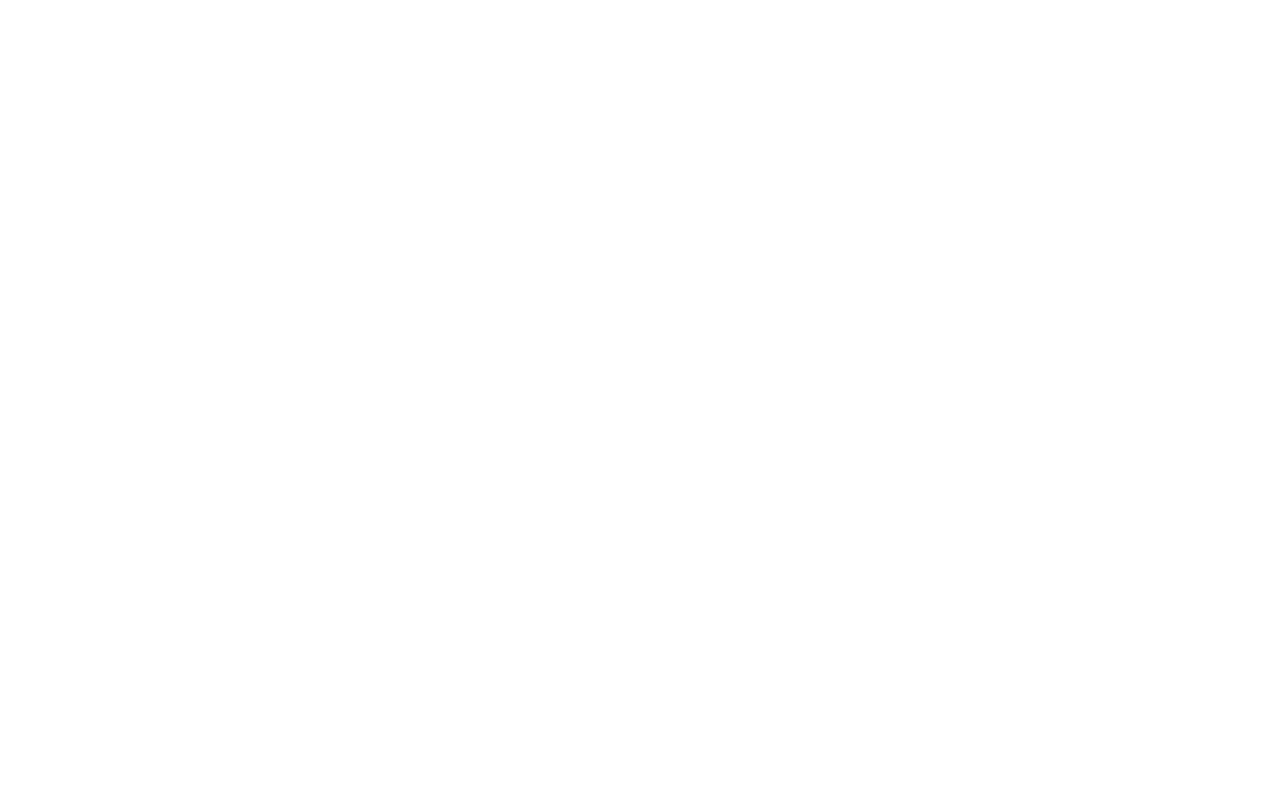
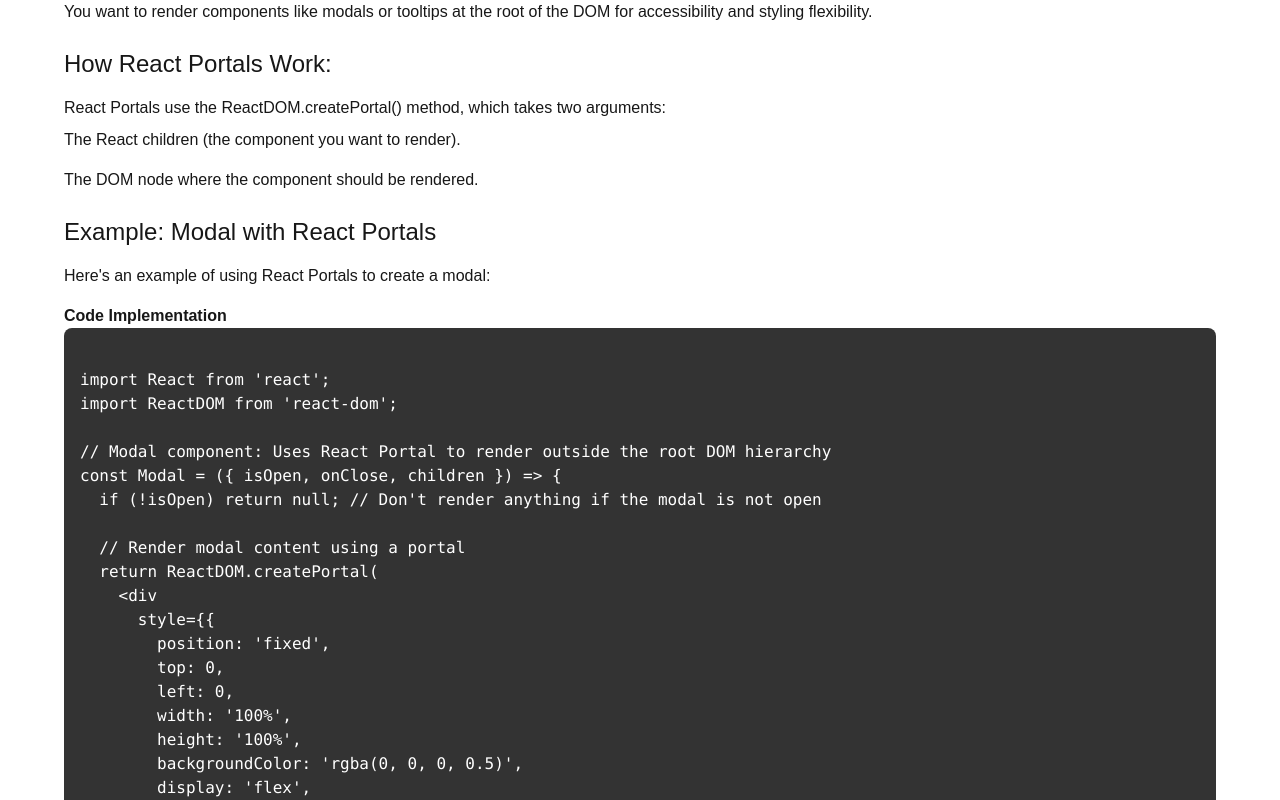
Before and after one commit to Cham-X/interview, a Next.js app: page /answersix in a window 1280 px wide. Shown: the part 280-1080 px from the top of the page. Before the commit the page ends 800 px from the top, so only its background shows below. Built offline with nearby package versions, Linux system fonts and the light colour scheme.

Commit message:
answersix updated

```diff
--- a/app/answersix/page.tsx
+++ b/app/answersix/page.tsx
@@ -2,8 +2,145 @@
 
 const page = () => {
   return (
-    <div>
-      djdj
+    <div className='p-16'>
+          <h1 className='text-bold text-2xl'>React Portals:</h1>
+          <p className='text-justify py-4'>
+        React Portals provide a way to render a component's content outside of its parent DOM hierarchy while still retaining React's event handling. This is useful for situations where you need a component to visually or logically exist in a different part of the DOM tree, such as modals, tooltips, or dropdowns.
+      </p>
+      <h1 className='text-bold text-2xl'>Why Use React Portals?</h1>
+      <p>React Portals are particularly helpful when:</p>
+          <ul>
+              <li>You need to break out of the parent container's overflow, z-index, or positioning constraints.
+              </li>
+              <li>
+                 You want to render components like modals or tooltips at the root of the DOM for accessibility and styling flexibility.
+              </li>
+          </ul>
+      <h1 className='text-bold text-2xl py-4'>How React Portals Work:</h1>
+      <p>React Portals use the ReactDOM.createPortal() method, which takes two arguments:</p>
+          <ul>
+              <li>The React children (the component you want to render).</li>
+              <li>The DOM node where the component should be rendered.</li>
+          </ul>
+          <div className='py-4 '>
+              <h1 className='text-bold text-2xl'>Example: Modal with React Portals</h1>
+              <p className='text-justify py-4'>Here's an example of using React Portals to create a modal:</p>
+              <p className='font-bold'>Code Implementation</p>
+                <div className="overflow-x-auto bg-[#333] text-white p-4 rounded-lg mb-6">
+
+    <code className="whitespace-pre text-sm sm:text-base">
+
+ {`
+import React from 'react';
+import ReactDOM from 'react-dom';
+
+// Modal component: Uses React Portal to render outside the root DOM hierarchy
+const Modal = ({ isOpen, onClose, children }) => {
+  if (!isOpen) return null; // Don't render anything if the modal is not open
+
+  // Render modal content using a portal
+  return ReactDOM.createPortal(
+    <div
+      style={{
+        position: 'fixed',
+        top: 0,
+        left: 0,
+        width: '100%',
+        height: '100%',
+        backgroundColor: 'rgba(0, 0, 0, 0.5)',
+        display: 'flex',
+        alignItems: 'center',
+        justifyContent: 'center',
+      }}
+    >
+      <div
+        style={{
+          backgroundColor: '#fff',
+          padding: '20px',
+          borderRadius: '8px',
+          textAlign: 'center',
+          maxWidth: '400px',
+          width: '90%',
+        }}
+      >
+        <h2>Modal Content</h2>
+        {children}
+        <button
+          style={{
+            marginTop: '20px',
+            padding: '10px 20px',
+            border: 'none',
+            borderRadius: '5px',
+            backgroundColor: '#007BFF',
+            color: '#fff',
+            cursor: 'pointer',
+          }}
+          onClick={onClose}
+        >
+          Close
+        </button>
+      </div>
+    </div>,
+    document.body // Render the modal content outside the root DOM
+  );
+};
+
+// Main App component
+const App = () => {
+  const [isModalOpen, setIsModalOpen] = React.useState(false);
+
+  return (
+    <div style={{ padding: '20px', textAlign: 'center' }}>
+      <h1>React Portals Example</h1>
+      <button
+        style={{
+          padding: '10px 20px',
+          border: 'none',
+          borderRadius: '5px',
+          backgroundColor: '#28a745',
+          color: '#fff',
+          cursor: 'pointer',
+        }}
+        onClick={() => setIsModalOpen(true)}
+      >
+        Open Modal
+      </button>
+
+      <Modal isOpen={isModalOpen} onClose={() => setIsModalOpen(false)}>
+        <p>This modal is rendered using React Portals!</p>
+      </Modal>
+    </div>
+  );
+};
+
+export default App;
+
+
+`}
+                  </code>
+                  </div>
+          </div>
+          <div>
+              <h1 className='font-bold mt-4'>Explanation</h1>
+              <ul>
+          <li><strong>Modal Component:</strong>
+            <ul>
+              <li>Accepts isOpen to determine if it should be rendered.</li>
+              <li>Uses ReactDOM.createPortal to render the modal outside the root DOM.</li>
+            </ul>
+           </li>
+                  <li>
+            <strong> App Component:</strong>
+            <ul>
+              <li>Contains the isModalOpen state to manage the modal's visibility.</li>
+              <li>Renders the Modal component and passes a function to close it (onClose).</li>
+            </ul>
+                  </li>
+          <li><strong>Portal Rendering:</strong> <br />
+          The modal's content is rendered into document.body, ensuring it's not constrained by parent container styles like overflow or z-index.
+            </li>
+              </ul>
+          </div>
     </div>
   )
 }
```
